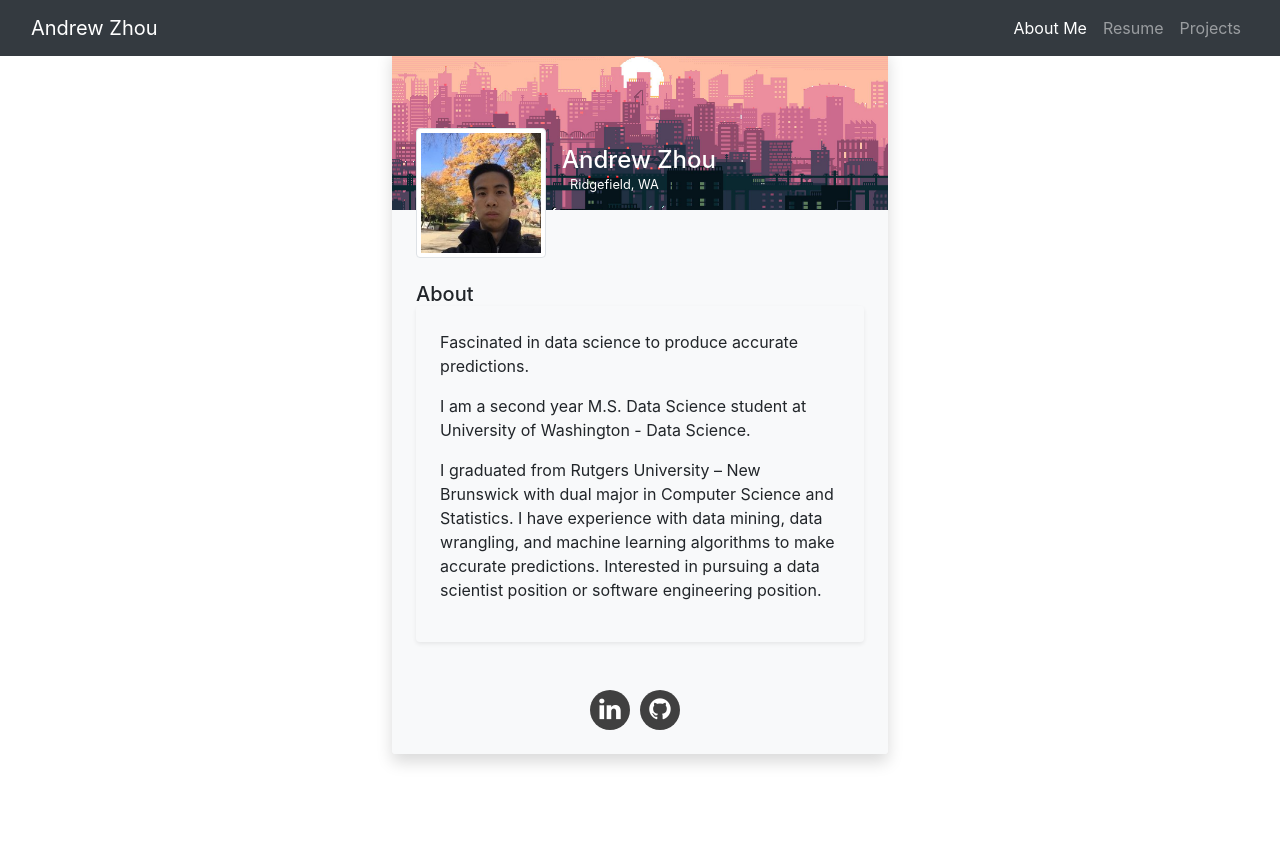
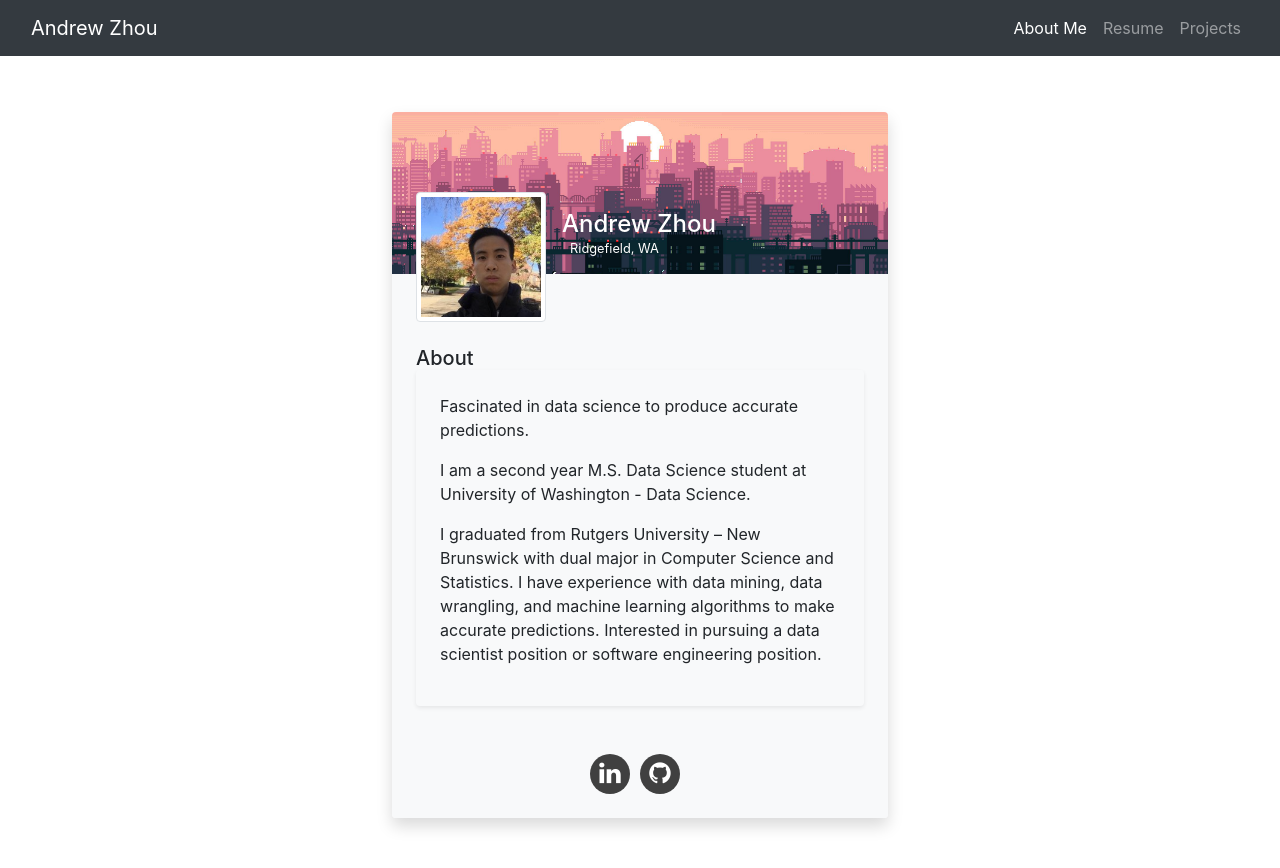
Before and after one commit to azhou5211/Resume, a Jekyll site: the page built from docs/index.html, in a window 1280 px wide and 900 px high. Shown: the top 868 px of the window. Built offline with Jekyll 4.4.1, drawn with Linux system fonts in a browser that asks for light colours; nearby versions of some CDN libraries.

Commit message:
added top margin to the profile card

```diff
--- a/docs/index.html
+++ b/docs/index.html
@@ -43,7 +43,7 @@ title: 'Andrew Zhou'
 <script src="https://stackpath.bootstrapcdn.com/bootstrap/4.0.0/js/bootstrap.bundle.min.js"></script>
 <script src="https://cdnjs.cloudflare.com/ajax/libs/jquery/3.2.1/jquery.min.js"></script>
 
-<div class="row py-5 px-4">
+<div class="row py-5 px-4" style="margin-top:5%;">
     <div class="col-md-5 mx-auto">
         <!-- Profile widget -->
         <div class="bg-white shadow rounded overflow-hidden">
```
